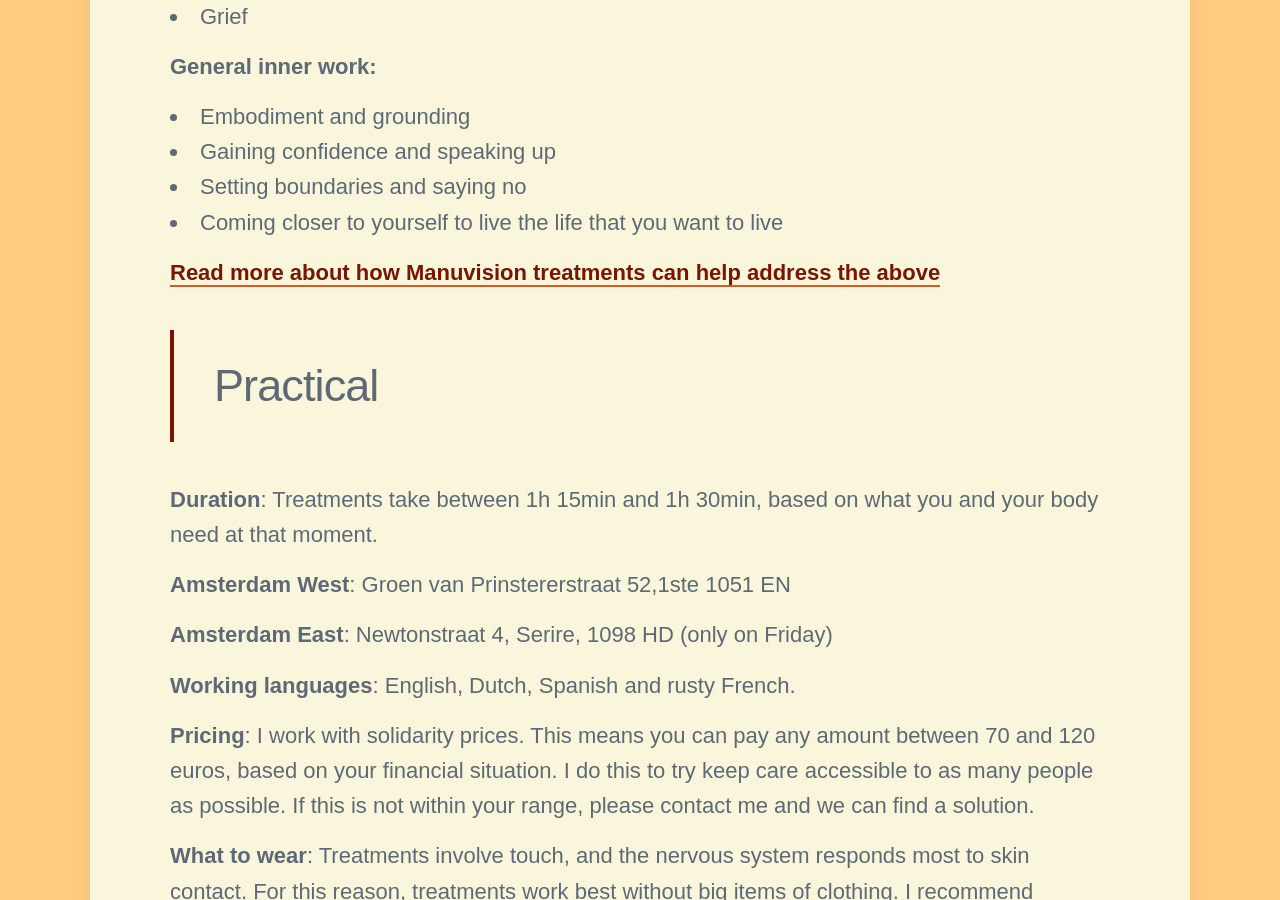
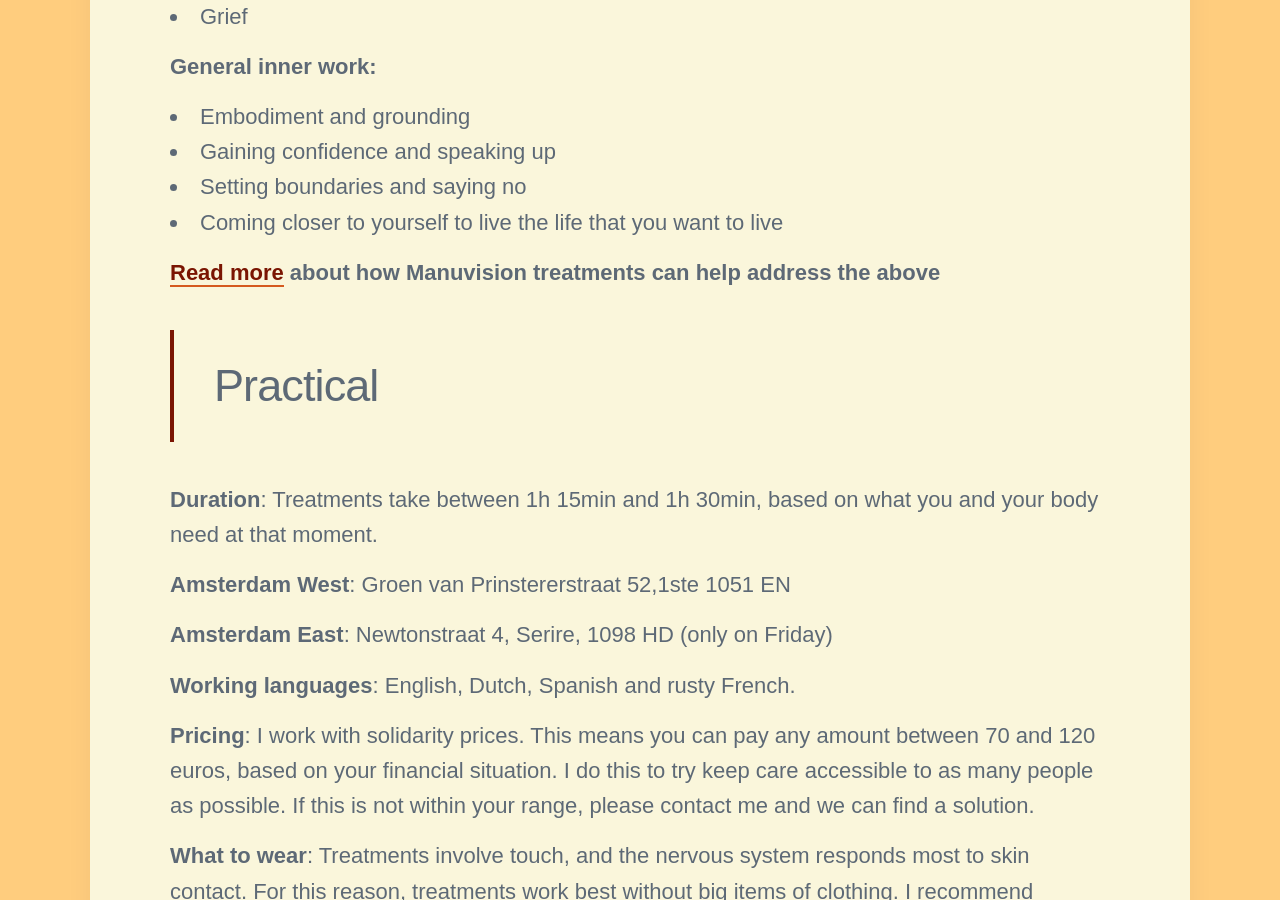
Before and after one commit to threekeytherapy/threekeytherapy.com, a Jekyll site: the page built from _projects/bodytherapy.md, in a window 1280 px wide and 900 px high, scrolled down 3210 px. Built offline with Jekyll 4.4.1, drawn with Linux system fonts in a browser that asks for light colours; nearby versions of some CDN libraries; some web fonts are replaced.

Commit message:
reduces link clutter

```diff
--- a/_projects/bodytherapy.md
+++ b/_projects/bodytherapy.md
@@ -76,7 +76,7 @@
 * Setting boundaries and saying no
 * Coming closer to yourself to live the life that you want to live
 
-[Read more about how Manuvision treatments can help address the above](https://manuvision-dk.translate.goog/hvad-kan-kropsterapi-hjaelpe-med/?_x_tr_sl=da&_x_tr_tl=en&_x_tr_hl=en-US&_x_tr_pto=wapp)
+**[Read more](https://manuvision-dk.translate.goog/hvad-kan-kropsterapi-hjaelpe-med/?_x_tr_sl=da&_x_tr_tl=en&_x_tr_hl=en-US&_x_tr_pto=wapp) about how Manuvision treatments can help address the above**
 
 > Practical
 
```
